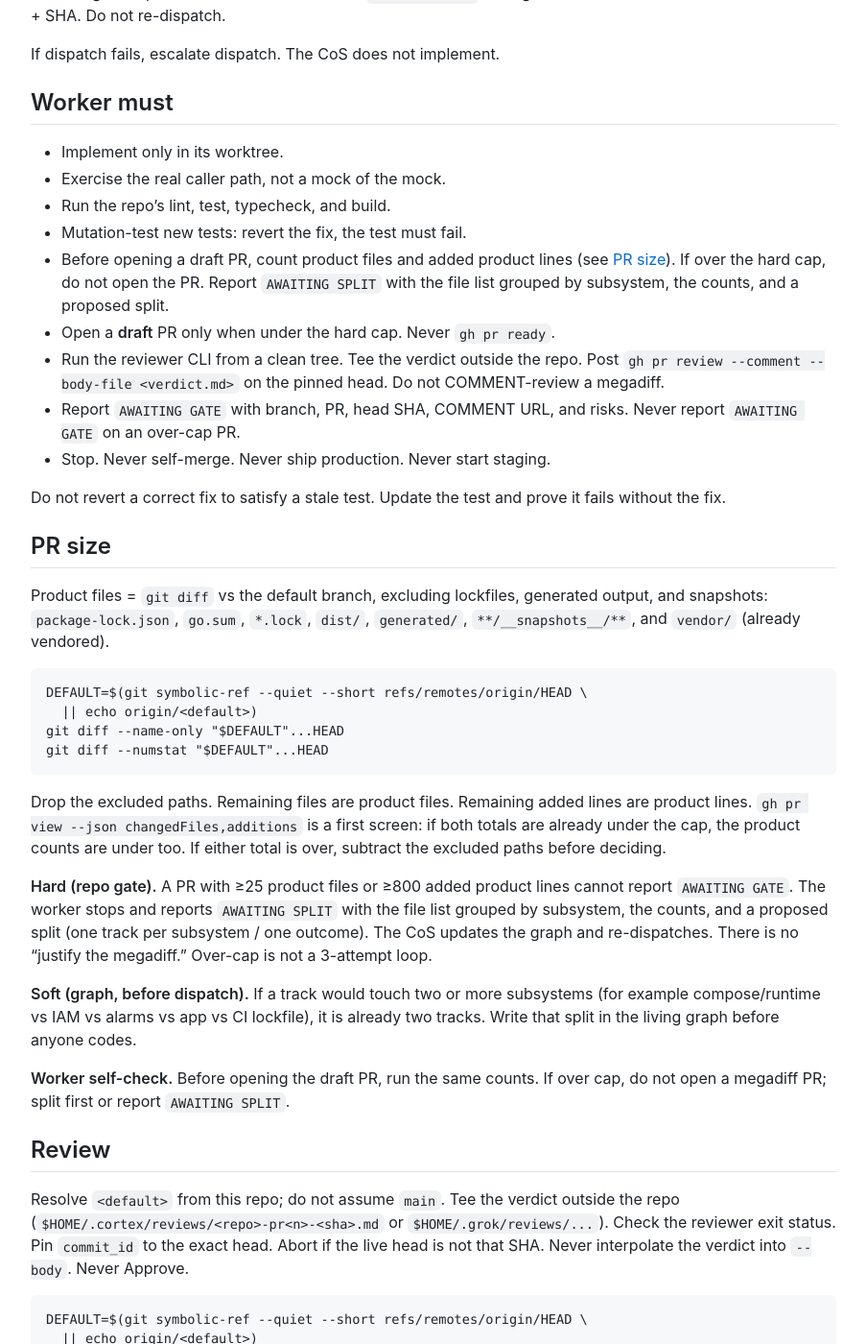
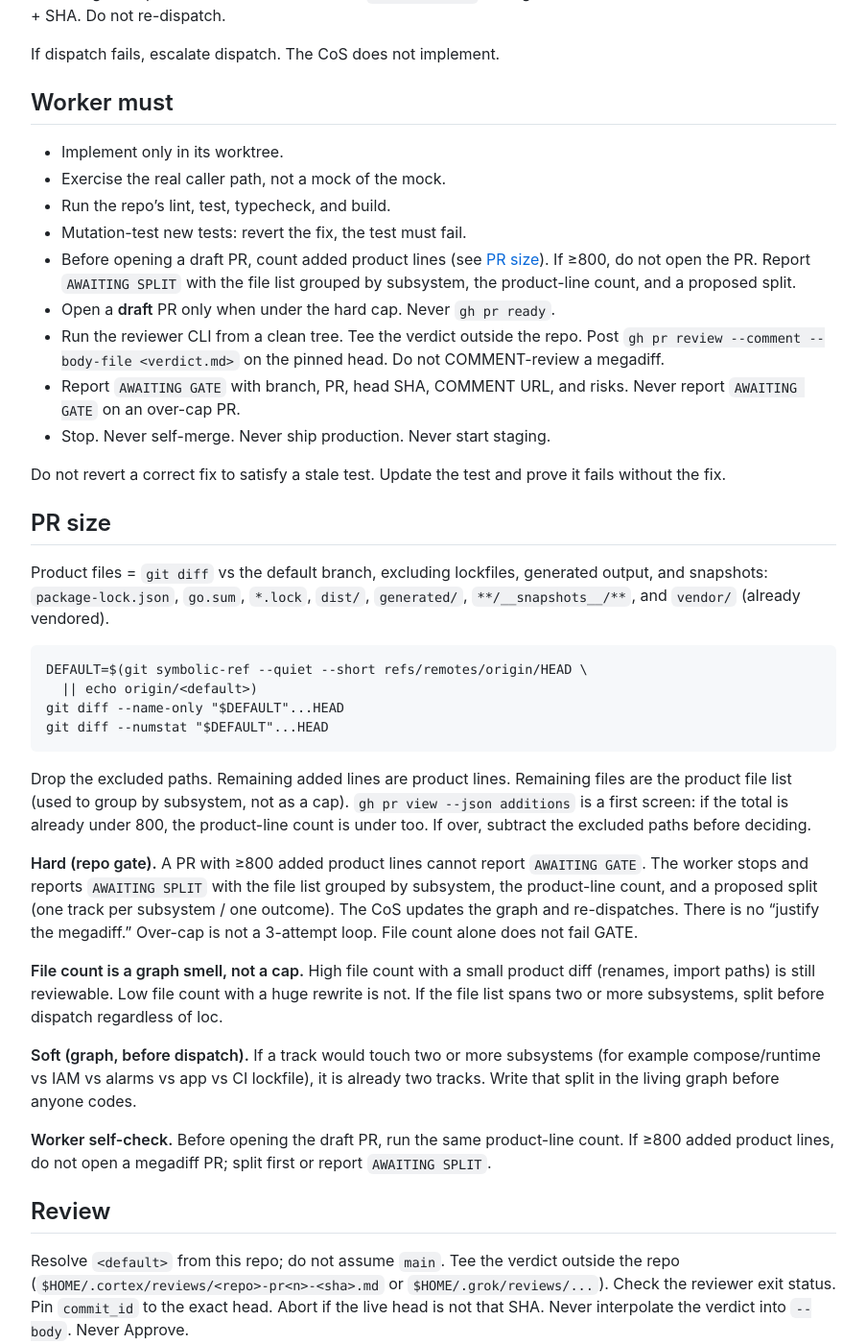
Before and after one commit to cortex-mesh/controller-playbook, a Jekyll site: the page built from playbooks/general.md, in a window 1280 px wide and 1400 px high, scrolled down 1538 px. Shown: the whole window at 96% size, without its empty margins (188-1091 px from the left). Built offline with Jekyll 4.4.1, drawn with Linux system fonts in a browser that asks for light colours; our own code applies the rules of GitHub Pages for plain Markdown files; some of the changed text lies outside the part shown.

Commit message:
docs: gate PR size on product lines, not file count
Hard cap is ≥800 added product lines. File count is a graph smell.
CoS and workers size-check additions / product-line count.

````diff
--- a/playbooks/general.md
+++ b/playbooks/general.md
@@ -61,7 +61,7 @@ If dispatch fails, escalate dispatch. The CoS does not implement.
 - Exercise the real caller path, not a mock of the mock.
 - Run the repo's lint, test, typecheck, and build.
 - Mutation-test new tests: revert the fix, the test must fail.
-- Before opening a draft PR, count product files and added product lines (see [PR size](#pr-size)). If over the hard cap, do not open the PR. Report `AWAITING SPLIT` with the file list grouped by subsystem, the counts, and a proposed split.
+- Before opening a draft PR, count added product lines (see [PR size](#pr-size)). If ≥800, do not open the PR. Report `AWAITING SPLIT` with the file list grouped by subsystem, the product-line count, and a proposed split.
 - Open a **draft** PR only when under the hard cap. Never `gh pr ready`.
 - Run the reviewer CLI from a clean tree. Tee the verdict outside the repo. Post `gh pr review --comment --body-file <verdict.md>` on the pinned head. Do not COMMENT-review a megadiff.
 - Report `AWAITING GATE` with branch, PR, head SHA, COMMENT URL, and risks. Never report `AWAITING GATE` on an over-cap PR.
@@ -80,13 +80,15 @@ git diff --name-only "$DEFAULT"...HEAD
 git diff --numstat "$DEFAULT"...HEAD
 ```
 
-Drop the excluded paths. Remaining files are product files. Remaining added lines are product lines. `gh pr view --json changedFiles,additions` is a first screen: if both totals are already under the cap, the product counts are under too. If either total is over, subtract the excluded paths before deciding.
+Drop the excluded paths. Remaining added lines are product lines. Remaining files are the product file list (used to group by subsystem, not as a cap). `gh pr view --json additions` is a first screen: if the total is already under 800, the product-line count is under too. If over, subtract the excluded paths before deciding.
 
-**Hard (repo gate).** A PR with ≥25 product files or ≥800 added product lines cannot report `AWAITING GATE`. The worker stops and reports `AWAITING SPLIT` with the file list grouped by subsystem, the counts, and a proposed split (one track per subsystem / one outcome). The CoS updates the graph and re-dispatches. There is no "justify the megadiff." Over-cap is not a 3-attempt loop.
+**Hard (repo gate).** A PR with ≥800 added product lines cannot report `AWAITING GATE`. The worker stops and reports `AWAITING SPLIT` with the file list grouped by subsystem, the product-line count, and a proposed split (one track per subsystem / one outcome). The CoS updates the graph and re-dispatches. There is no "justify the megadiff." Over-cap is not a 3-attempt loop. File count alone does not fail GATE.
+
+**File count is a graph smell, not a cap.** High file count with a small product diff (renames, import paths) is still reviewable. Low file count with a huge rewrite is not. If the file list spans two or more subsystems, split before dispatch regardless of loc.
 
 **Soft (graph, before dispatch).** If a track would touch two or more subsystems (for example compose/runtime vs IAM vs alarms vs app vs CI lockfile), it is already two tracks. Write that split in the living graph before anyone codes.
 
-**Worker self-check.** Before opening the draft PR, run the same counts. If over cap, do not open a megadiff PR; split first or report `AWAITING SPLIT`.
+**Worker self-check.** Before opening the draft PR, run the same product-line count. If ≥800 added product lines, do not open a megadiff PR; split first or report `AWAITING SPLIT`.
 
 ## Review
 
@@ -118,7 +120,7 @@ gh pr review "$PR" --comment --body-file "$VERDICT"
 
 ## CoS gate
 
-1. Size-check: `gh pr view --json changedFiles,additions` and/or `git diff --stat`. Confirm product counts after the exclusions in [PR size](#pr-size). If over the hard cap, REVISE to split. Do not COMMENT-review a 50-file PR hoping the reviewer will save it. Do not GATE.
+1. Size-check: `gh pr view --json additions` and/or `git diff --stat`. Confirm the product-line count after the exclusions in [PR size](#pr-size). If ≥800 added product lines, REVISE to split. Do not COMMENT-review a +11k PR hoping the reviewer will save it. Do not GATE. File count alone does not fail GATE.
 2. Clobber-check against other live tracks. Rebase on the latest default branch.
 3. If rebase moved the SHA, run a fresh COMMENT review on the new head.
 4. Confirm a COMMENT review exists for **this** head.
````
Also changed, not shown: docs/adr/0004-three-gate-classes.md (+3 -3 lines), examples/sample-dependency-graph.md (+2 -2 lines), playbooks/grok.md (+4 -4 lines).
